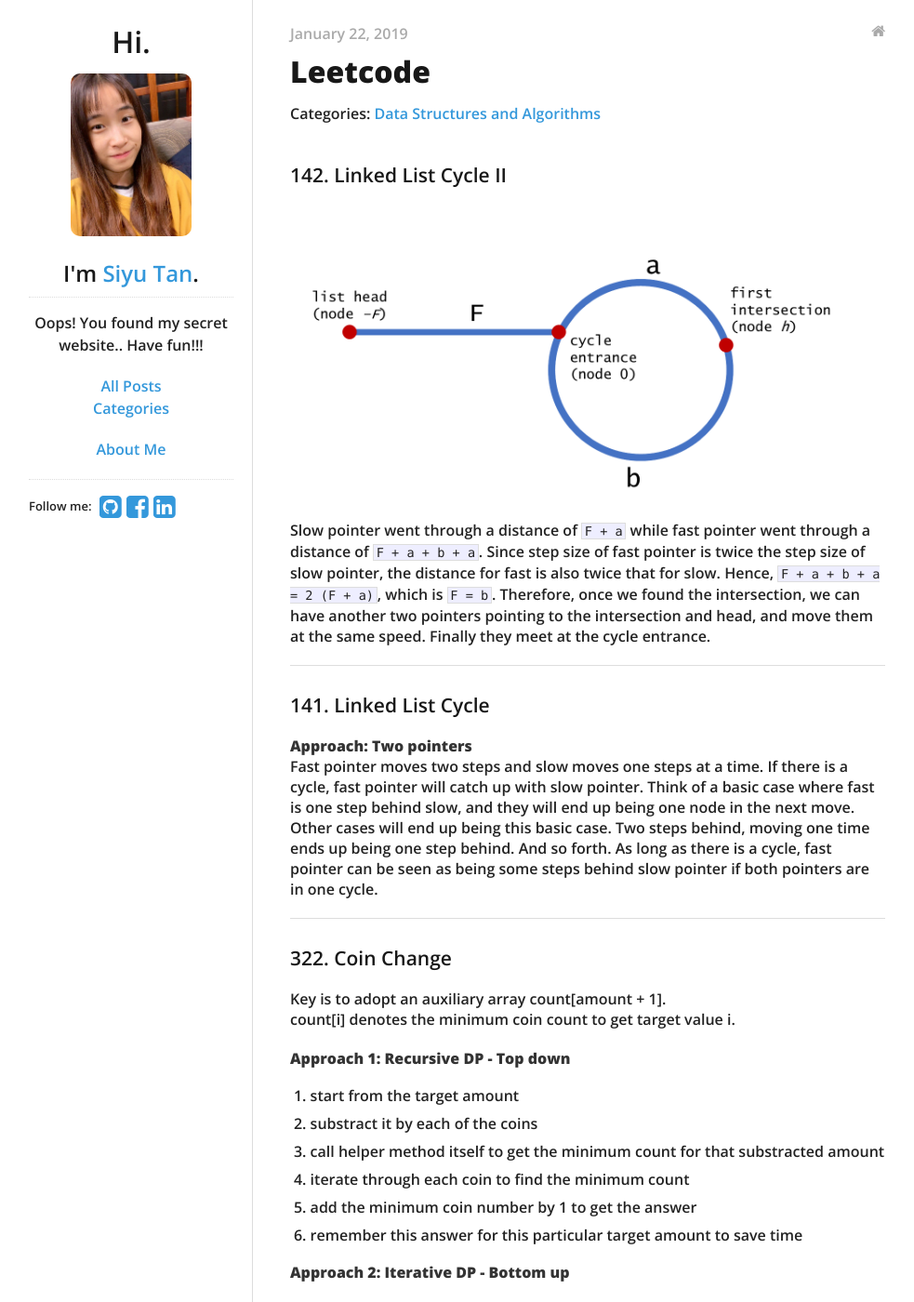
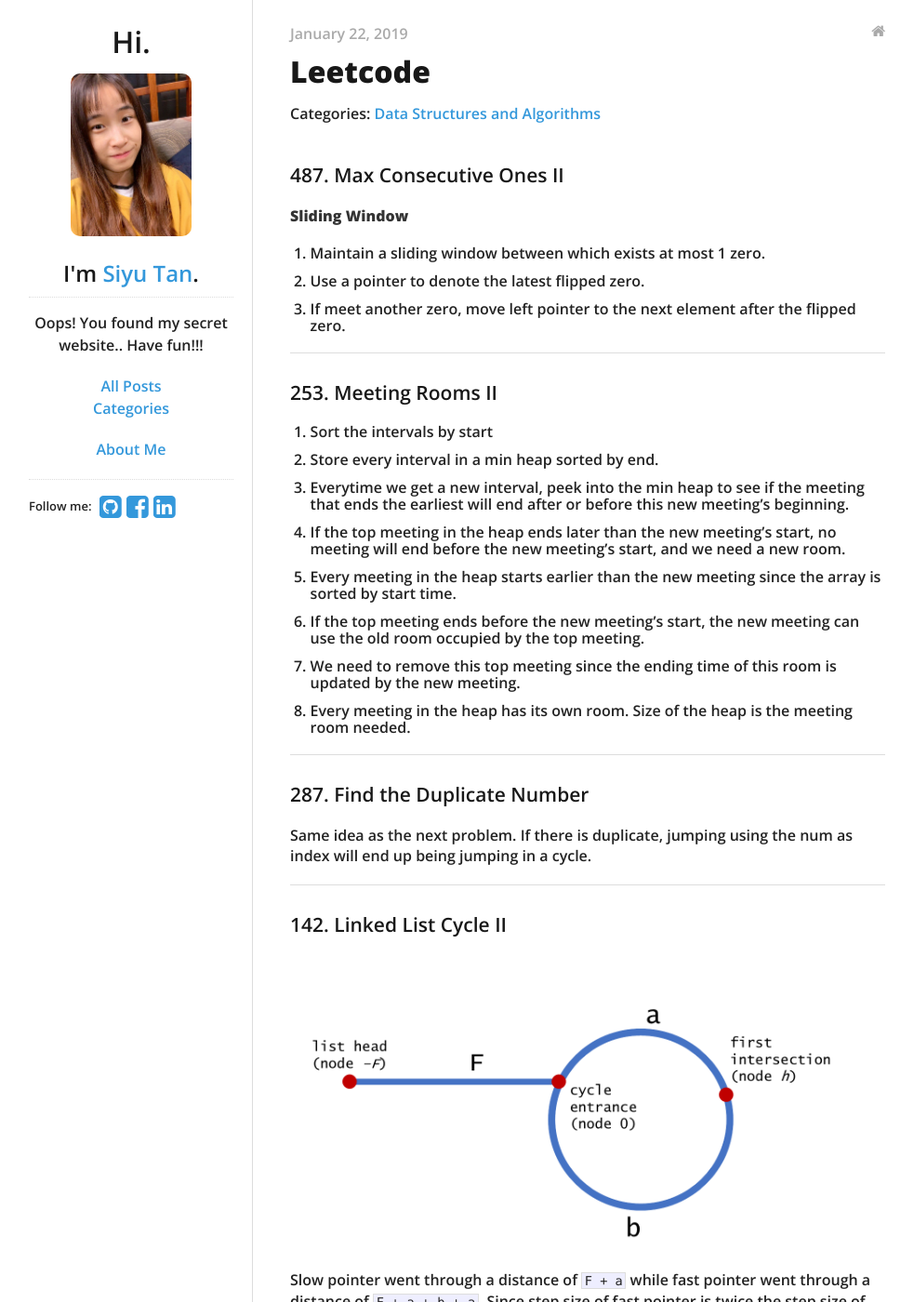
Before and after one commit to siyuboomboom/siyuboomboom.github.io, a Jekyll site: the page built from _posts/2019-01-22-leetcode.md, in a window 1280 px wide and 1400 px high. Shown: the whole window at 93% size, without its empty margins (139-1122 px from the left). Built offline with Jekyll 4.4.1, drawn with Linux system fonts in a browser that asks for light colours.

Commit message:
new problem to leetcode

```diff
--- a/_posts/2019-01-22-leetcode.md
+++ b/_posts/2019-01-22-leetcode.md
@@ -3,6 +3,31 @@
 title: Leetcode
 categories:
 - Data Structures and Algorithms
+---
+
+### 487. Max Consecutive Ones II
+**Sliding Window**
+1. Maintain a sliding window between which exists at most 1 zero.
+2. Use a pointer to denote the latest flipped zero.
+3. If meet another zero, move left pointer to the next element after the flipped zero.
+
+---
+
+### 253. Meeting Rooms II
+1. Sort the intervals by start
+2. Store every interval in a min heap sorted by end.
+3. Everytime we get a new interval, peek into the min heap to see if the meeting that ends the earliest will end after or before this new meeting's beginning.
+4. If the top meeting in the heap ends later than the new meeting's start, no meeting will end before the new meeting's start, and we need a new room.
+5. Every meeting in the heap starts earlier than the new meeting since the array is sorted by start time.
+6. If the top meeting ends before the new meeting's start, the new meeting can use the old room occupied by the top meeting.
+7. We need to remove this top meeting since the ending time of this room is updated by the new meeting.
+8. Every meeting in the heap has its own room. Size of the heap is the meeting room needed.
+
+---
+
+### 287. Find the Duplicate Number
+Same idea as the next problem. If there is duplicate, jumping using the num as index will end up being jumping in a cycle.
+
 ---
 
 ### 142. Linked List Cycle II
```
